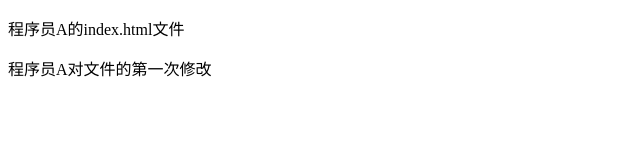
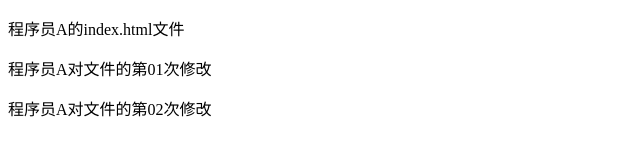
Before and after one commit to cholapto/git-demo, a plain HTML site: page index.html in a window 1280 px wide. Shown: the whole page, without its empty margins (0-640 px from the left). Drawn offline with Linux system fonts and the light colour scheme.

Commit message:
程序员A的第三次提交

```diff
--- a/index.html
+++ b/index.html
@@ -9,7 +9,8 @@
 
 <body>
     <p>程序员A的index.html文件</p>
-    <p>程序员A对文件的第一次修改</p>
+    <p>程序员A对文件的第01次修改</p>
+    <p>程序员A对文件的第02次修改</p>
 </body>
 
 </html>
```
